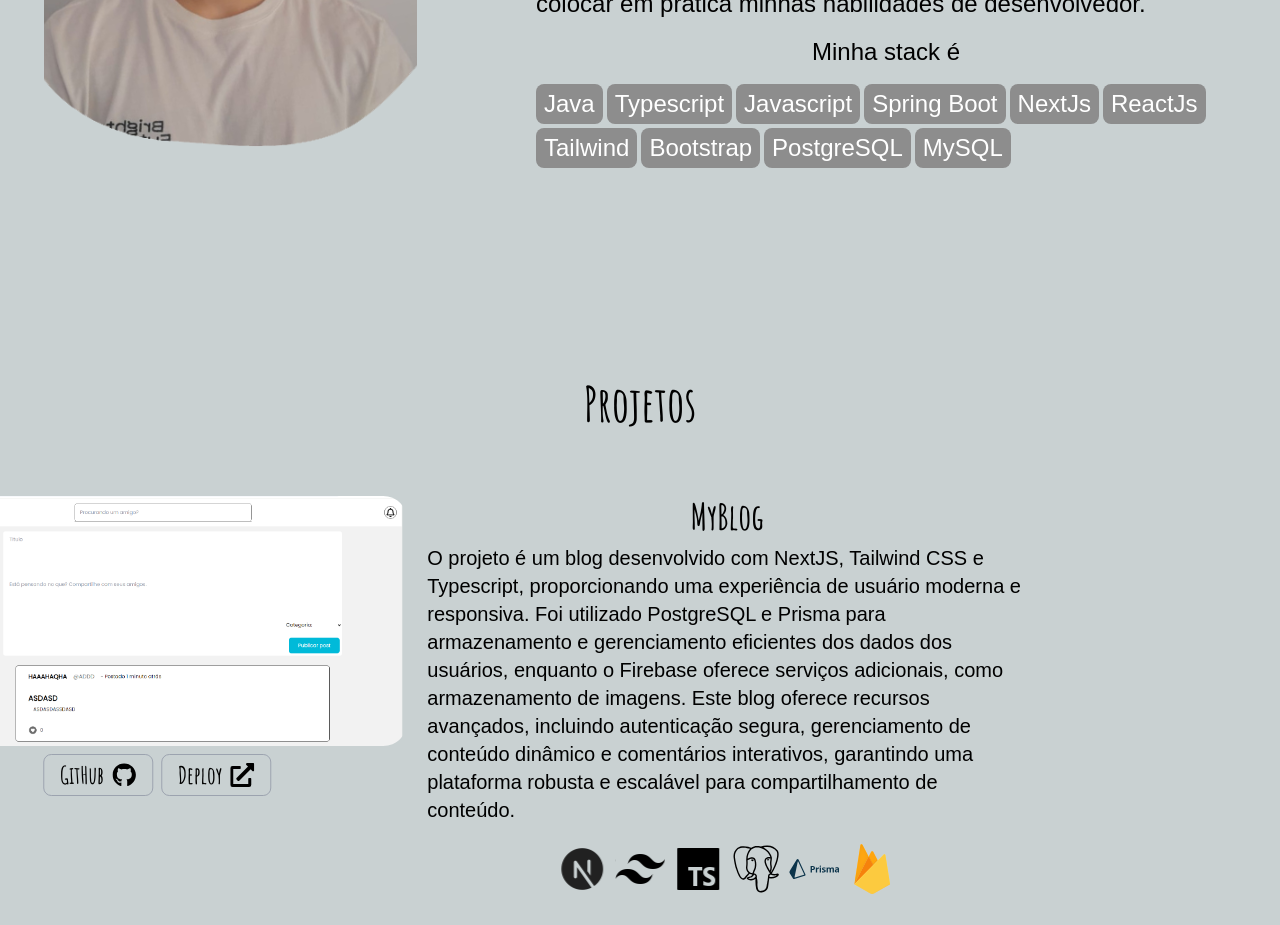
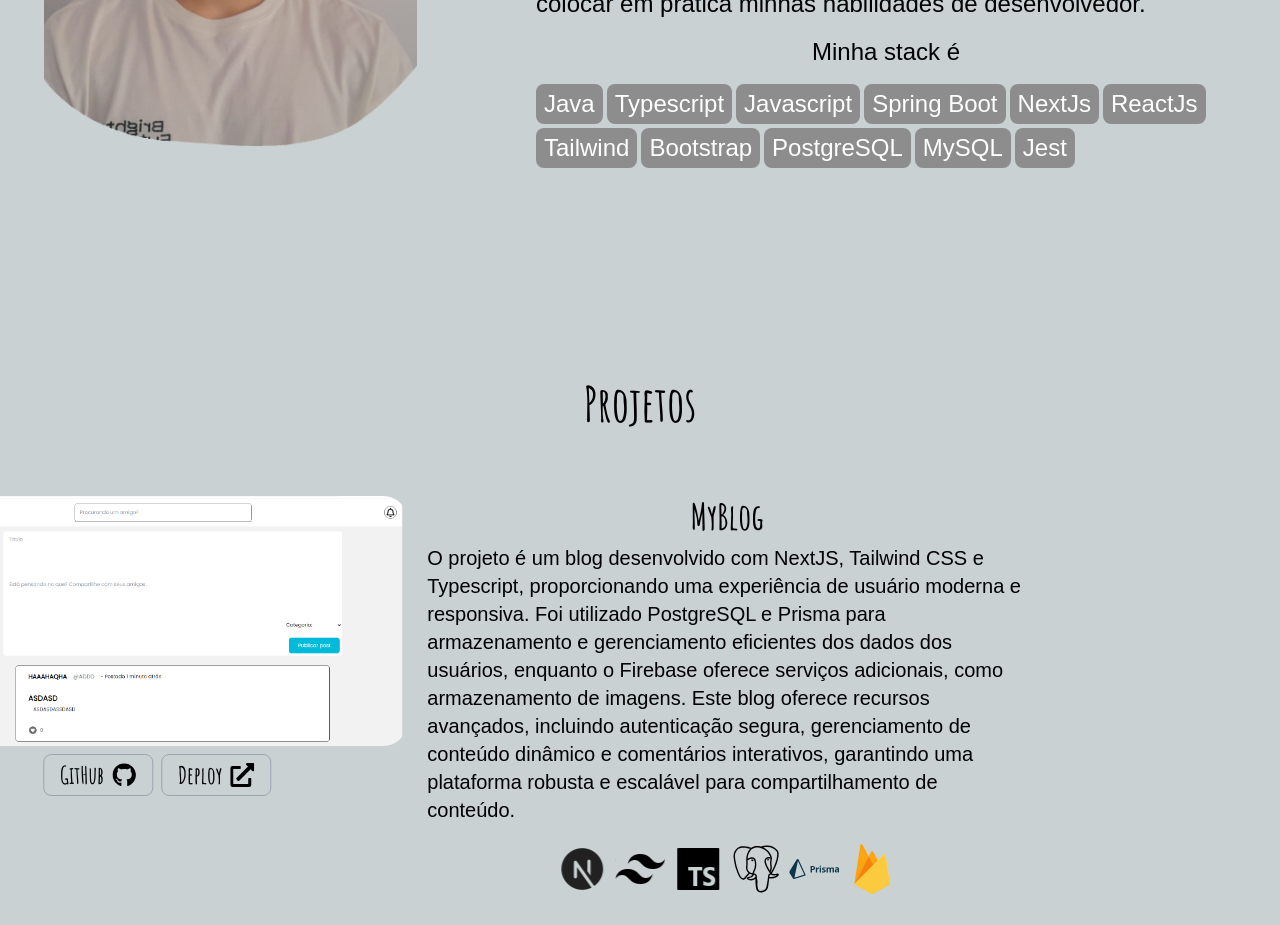
Before and after one commit to MatheusSCristo/Portfolio, a Next.js app: page / in a window 1280 px wide. Shown: the part 1260-2185 px from the top of the page. Built offline with nearby package versions, Linux system fonts and the light colour scheme; a web font is replaced by a local one.

Commit message:
feat: Add jest

```diff
--- a/src/app/components/About/index.tsx
+++ b/src/app/components/About/index.tsx
@@ -11,6 +11,7 @@
   "Bootstrap",
   "PostgreSQL",
   "MySQL",
+  "Jest"
 ];
 
 const About = () => {
```
